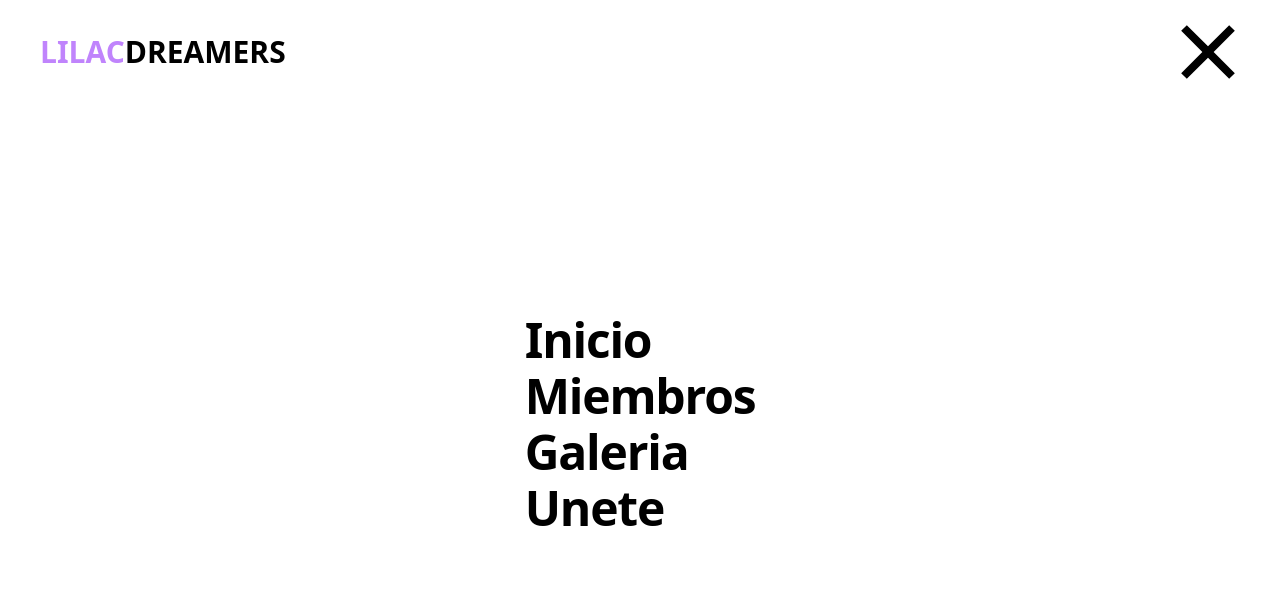
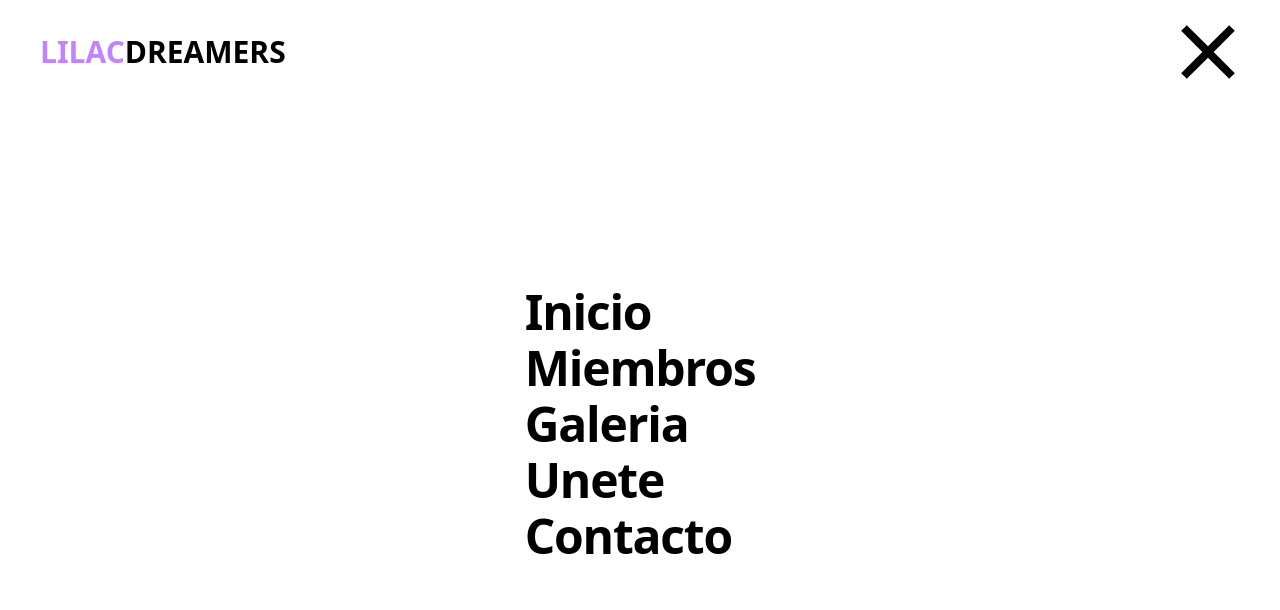
Before and after one commit to jeantpdev/lilacdreamers, an Astro site: page /unete in a window 1280 px wide. Both pictures are taken after a click on the button "Boton que abre el menu". Shown: the top 610 px of the page. Built offline with nearby package versions, Linux system fonts and the light colour scheme; Astro itself is replaced by a stand-in of ours; what tailwindcss-animated would draw is missing.

Commit message:
agregado ruta de pagina de contacto

```diff
--- a/src/components/menu/Menu.jsx
+++ b/src/components/menu/Menu.jsx
@@ -32,6 +32,7 @@ export default function Menu({color = "text-white"}) {
                             <a href="/miembros/" className='text-5xl font-bold tracking-tight animate-fade-down'>Miembros</a>
                             <a href="/galeria/" className='text-5xl font-bold tracking-tight animate-fade-down'>Galeria</a>
                             <a href="/unete/" className='text-5xl font-bold tracking-tight animate-fade-down'>Unete</a>
+                            <a href="/contacto/" className='text-5xl font-bold tracking-tight animate-fade-down'>Contacto</a>
                         </div>
 
                     </div>
```
